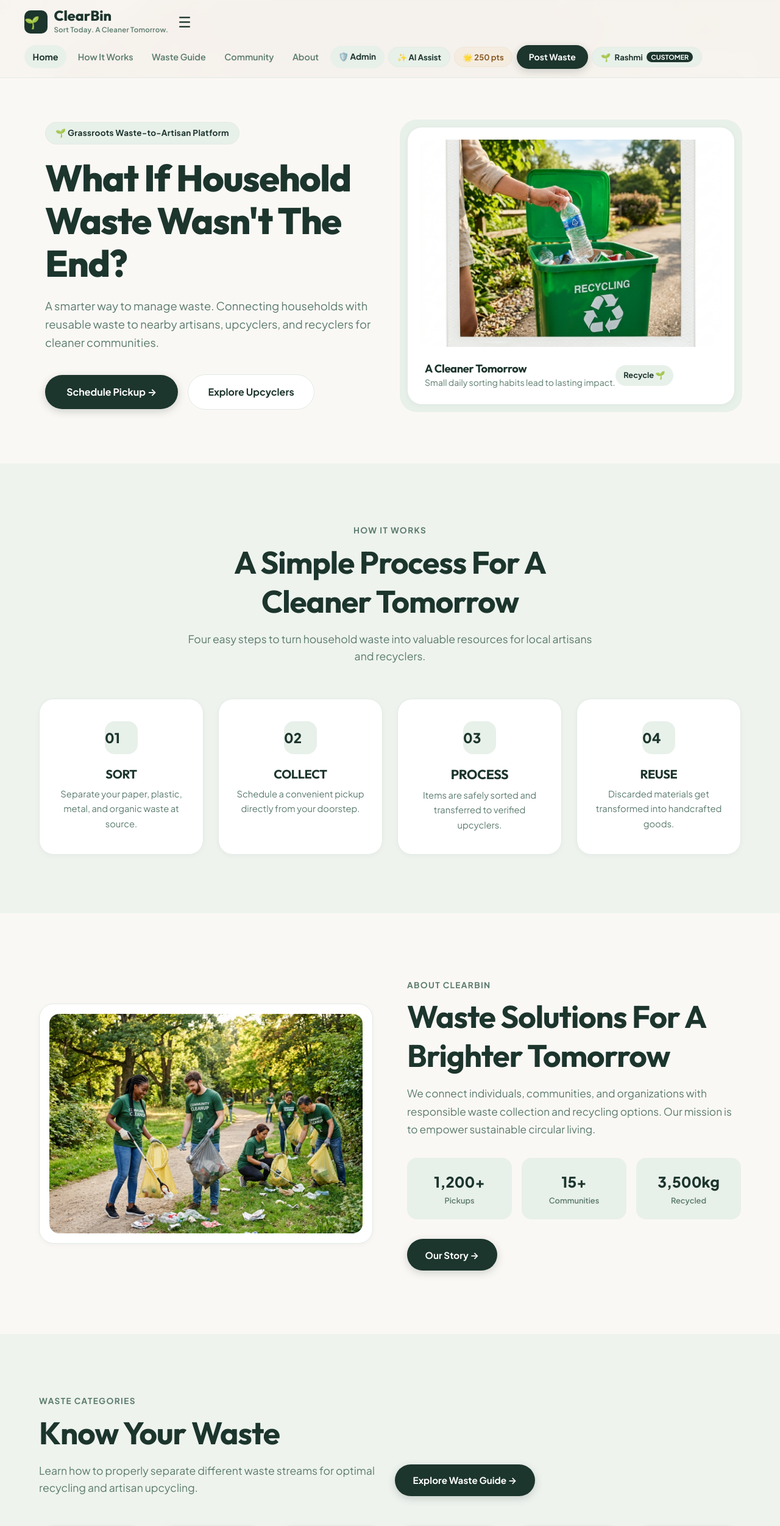
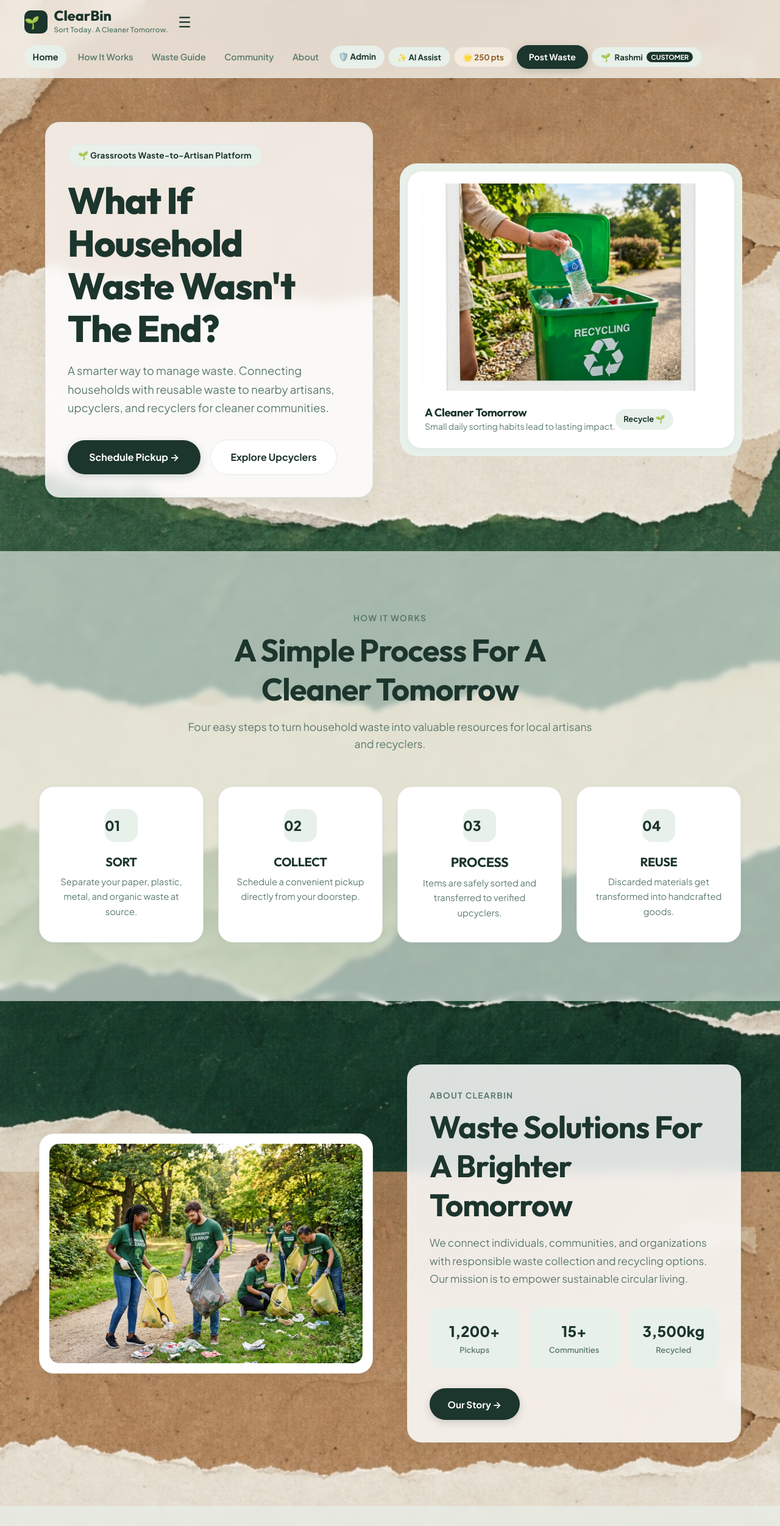
Before and after one commit to rashmikoli3003-sketch/ClearBin, a React (Vite) app: page / in a window 1280 px wide. Shown: the top 2503 px of the page at 61% size. Built offline with nearby package versions, Linux system fonts and the light colour scheme; no server answers; the database is empty.

Commit message:
Ensure transparent root containers for full torn paper background visibility and text legibility

```diff
--- a/src/components/Navbar.jsx
+++ b/src/components/Navbar.jsx
@@ -26,7 +26,7 @@ export default function Navbar() {
         position: 'sticky',
         top: 0,
         zIndex: 100,
-        background: 'rgba(250, 248, 245, 0.95)',
+        background: 'rgba(250, 248, 245, 0.75)',
         backdropFilter: 'blur(12px)',
         WebkitBackdropFilter: 'blur(12px)',
         borderBottom: '1px solid var(--border-light, #E2EAE4)',
--- a/src/pages/Admin.jsx
+++ b/src/pages/Admin.jsx
@@ -15,9 +15,10 @@ export default function Admin() {
   return (
     <div
       style={{
-        background: 'var(--bg-offwhite, #FAF8F5)',
-        minHeight: '90vh',
-        padding: '3.5rem 1.5rem 6rem 1.5rem'
+        background: 'transparent',
+        color: 'var(--text-dark, #1C352D)',
+        minHeight: '100vh',
+        padding: '2.5rem 1.5rem 4rem 1.5rem'
       }}
     >
       <div className="container" style={{ maxWidth: '1200px' }}>
--- a/src/pages/Home.jsx
+++ b/src/pages/Home.jsx
@@ -9,7 +9,7 @@ export default function Home() {
     <div
       className="home-page"
       style={{
-        background: 'var(--bg-offwhite, #FAF8F5)',
+        background: 'transparent',
         color: 'var(--text-dark, #1C352D)',
         overflowX: 'hidden',
         position: 'relative'
@@ -35,7 +35,17 @@ export default function Home() {
             }}
           >
             {/* Left Column: Headline & Action Controls */}
-            <div>
+            <div
+              style={{
+                background: 'rgba(255, 255, 255, 0.82)',
+                backdropFilter: 'blur(10px)',
+                WebkitBackdropFilter: 'blur(10px)',
+                padding: '2.25rem',
+                borderRadius: '24px',
+                border: '1px solid rgba(226, 234, 228, 0.8)',
+                boxShadow: '0 8px 32px rgba(28, 53, 45, 0.05)'
+              }}
+            >
               <div
                 className="badge badge-pastel"
                 style={{
@@ -363,7 +373,17 @@ export default function Home() {
             </div>
 
             {/* Right: Content & Statistics */}
-            <div>
+            <div
+              style={{
+                background: 'rgba(255, 255, 255, 0.85)',
+                backdropFilter: 'blur(10px)',
+                WebkitBackdropFilter: 'blur(10px)',
+                padding: '2.25rem',
+                borderRadius: '24px',
+                border: '1px solid rgba(226, 234, 228, 0.8)',
+                boxShadow: '0 8px 32px rgba(28, 53, 45, 0.05)'
+              }}
+            >
               <span className="section-tag">About ClearBin</span>
               <h2 className="section-title" style={{ marginBottom: '1rem' }}>
                 Waste Solutions For A Brighter Tomorrow
@@ -575,7 +595,17 @@ export default function Home() {
             </div>
 
             {/* Right: Story & Checklist */}
-            <div>
+            <div
+              style={{
+                background: 'rgba(255, 255, 255, 0.85)',
+                backdropFilter: 'blur(10px)',
+                WebkitBackdropFilter: 'blur(10px)',
+                padding: '2.25rem',
+                borderRadius: '24px',
+                border: '1px solid rgba(226, 234, 228, 0.8)',
+                boxShadow: '0 8px 32px rgba(28, 53, 45, 0.05)'
+              }}
+            >
               <span className="section-tag">Community Impact</span>
               <h2 className="section-title">Real People. Real Change.</h2>
               <p
--- a/src/pages/Login.jsx
+++ b/src/pages/Login.jsx
@@ -48,12 +48,12 @@ export default function Login() {
   return (
     <div
       style={{
-        background: 'var(--bg-offwhite, #FAF8F5)',
-        minHeight: '88vh',
-        padding: '3.5rem 1.5rem',
+        background: 'transparent',
+        minHeight: '85vh',
         display: 'flex',
         alignItems: 'center',
-        justifyContent: 'center'
+        justifyContent: 'center',
+        padding: '3.5rem 1.5rem'
       }}
     >
       <div
```
